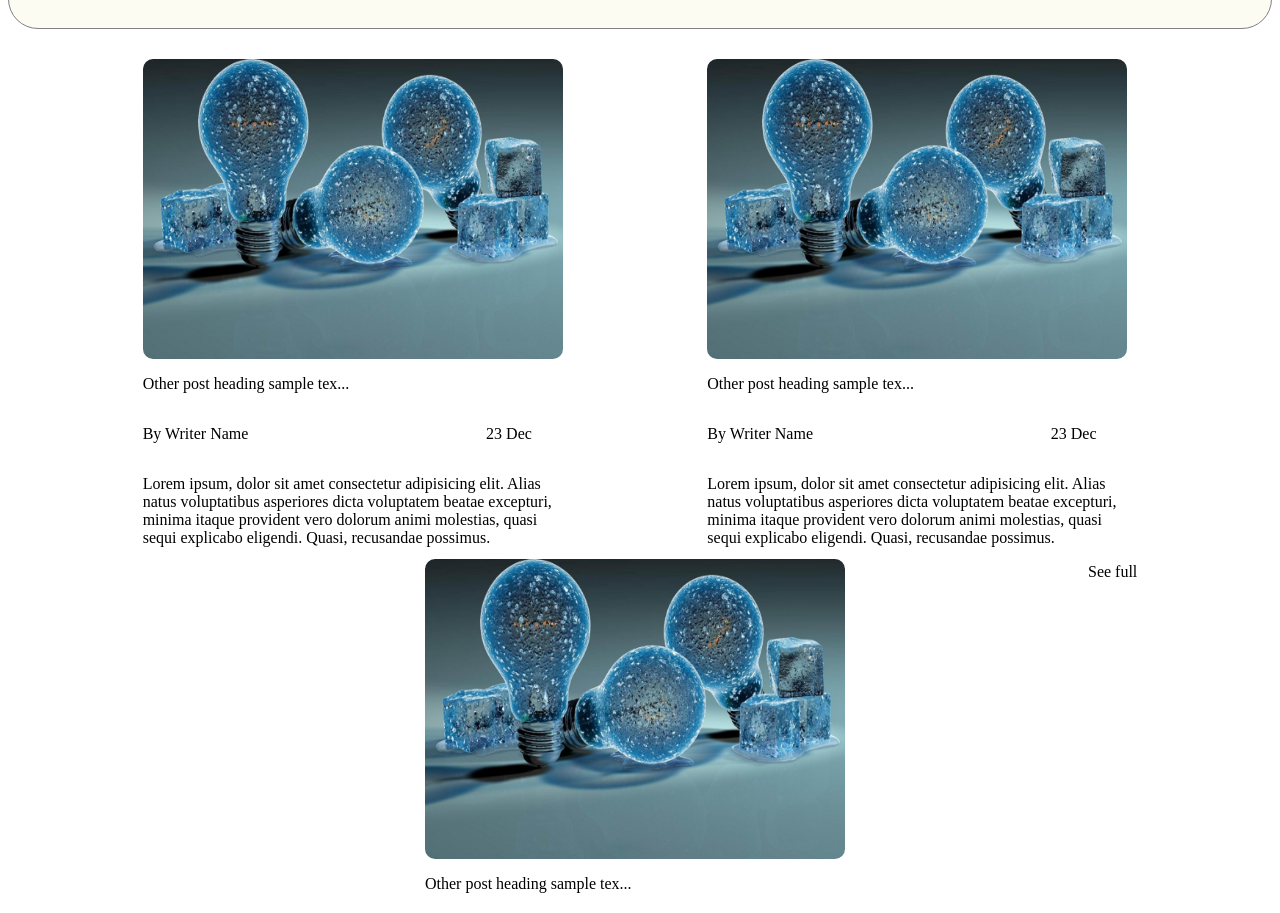
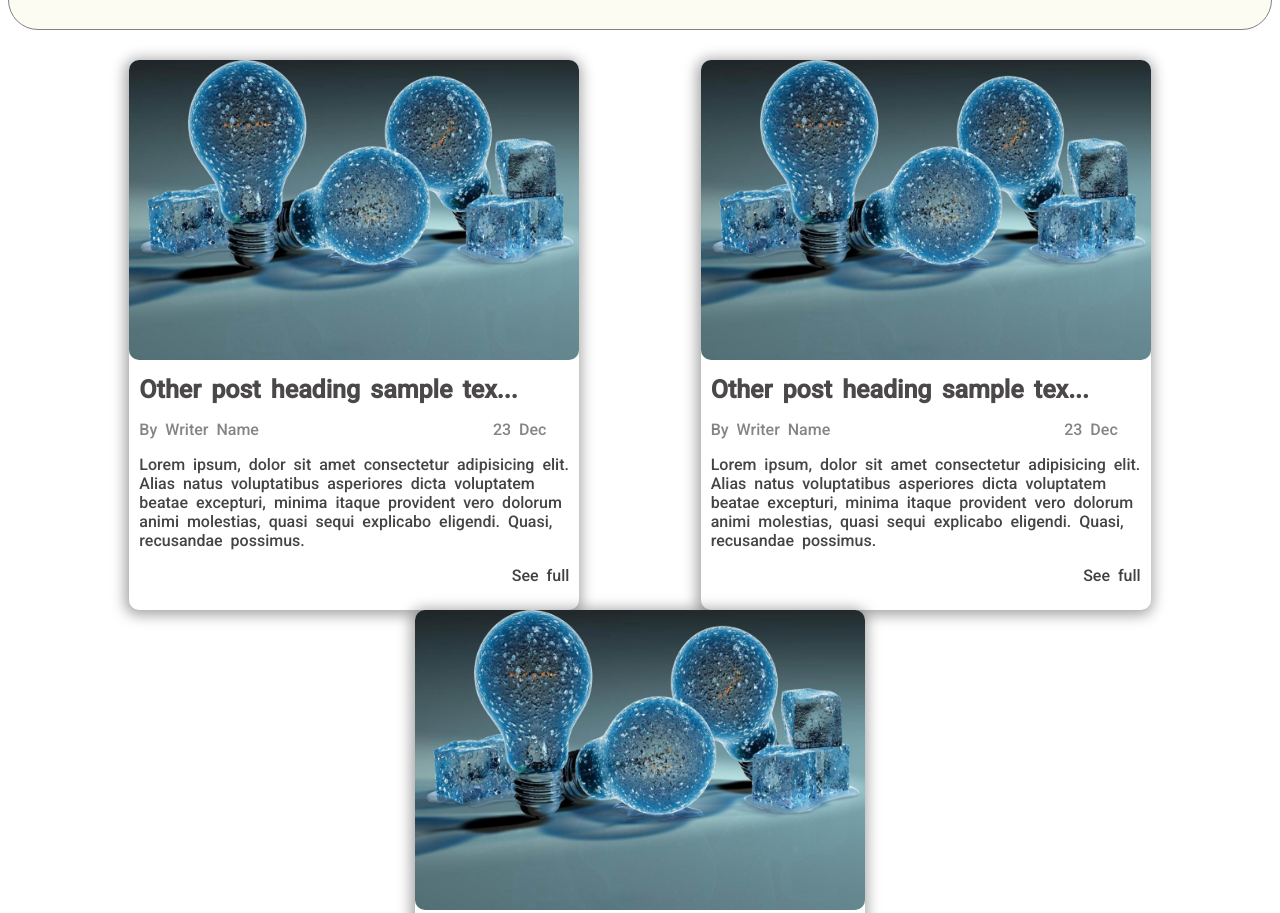
Before and after one commit to bluedrago3/july2-contest, a plain HTML site: page index.html in a window 1280 px wide. Shown: the part 1313-2226 px from the top of the page. Drawn offline with Linux system fonts and the light colour scheme.

Commit message:
Card Ready-1

```diff
--- a/index.html
+++ b/index.html
@@ -5,6 +5,9 @@
     <meta name="viewport" content="width=device-width, initial-scale=1.0" />
     <title>Contest 2</title>
     <link rel="stylesheet" href="styles.css" />
+    <style>
+      @import url('https://fonts.googleapis.com/css2?family=Roboto:wght@300&display=swap');
+    </style>
   </head>
   <body>
     <div class="flex-container">
--- a/styles.css
+++ b/styles.css
@@ -1,6 +1,9 @@
+@import url('https://fonts.googleapis.com/css2?family=Roboto:wght@500&display=swap');
 * {
   /* margin-top: 10px; */
   /* overflow: hidden; */
+  /* flex-wrap: wrap; */
+  font-family: 'Roboto', sans-serif;
   /* margin-left: 15px; */
 
 }
@@ -188,9 +191,14 @@ h3{
 
 
 .card{
-    width:430px;
-    height: 500px;
+    width:450px;
+    height: 550px;
     position: relative;
+    border-radius: 10px;
+   word-spacing: 4px;
+   box-shadow: -1px 2px 14px 3px rgba(0,0,0,0.36);
+-webkit-box-shadow: -1px 2px 14px 3px rgba(0,0,0,0.36);
+-moz-box-shadow: -1px 2px 14px 3px rgba(0,0,0,0.36);
     /* display: block; */
 }
 
@@ -199,23 +207,28 @@ h3{
    top:300px;
    bottom: 0;
    left: 0;
+   margin-inline: 10px;
+   margin-top: 5px;
+
 }
 .card_image img{
     display: block;
     position: absolute;
-    height: 300px;;
+    height: 300px;
+    width: 450px;
     border-radius: 10px;;
-    background-size: contain;
+    background-size: cover;
 
 
 }
+
 
 
 .img_card{
 
     margin-bottom: 20px;;
     height: 330px;
-    width: 420px;;
+    width: 430px;;
     background-size: contain;
 }
 
@@ -223,11 +236,41 @@ h3{
     display: inline-block;
     width: 65%;
     text-align: right;
+    /* color: 6F6E6E; */
+    margin-bottom: 0;
+    color: #6F6E6ED6;
+
 
 }
 .writer_name_card{
     display: inline-block;
+    color: #6F6E6ED6;
+    text-justify: inter-word;
+    margin-top:0;
+    margin-bottom: 0;
+    font-family: 'Roboto', sans-serif;
 }
 .seefull{
     text-align: right;
+
+    font-family: 'Roboto', sans-serif;
+
 }
+
+.card_head
+{
+    font-size: 25px;
+    font-weight: bold;
+    color: #4A4848;
+    margin-top: 10px;
+    margin-bottom: 0;
+
+}
+.card_content{
+
+    color: #464343;    ;
+
+}
+.seefull{
+    color:#404040
+}
```
